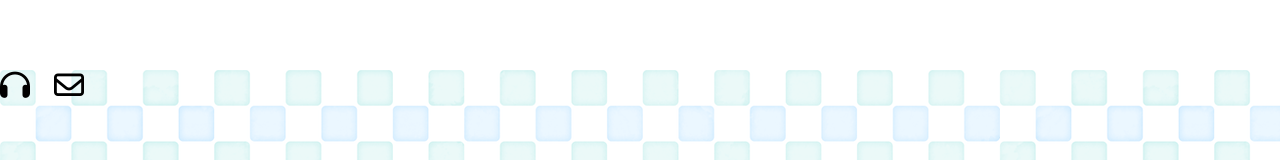
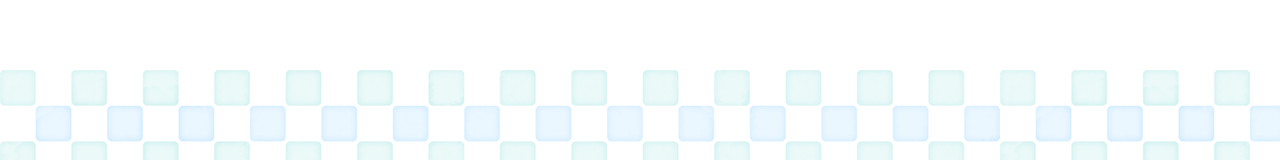
Before and after one commit to o0s7a1m8/pianomaso, a plain HTML site: page index.html in a window 1280 px wide. Shown: the part 830-990 px from the top of the page. Drawn offline with Linux system fonts and the light colour scheme.

Commit message:
Update index.html

```diff
--- a/index.html
+++ b/index.html
@@ -43,8 +43,9 @@
 
     <footer>
         <div class="contact">
-            <i class="fa-solid fa-headphones"></i>
-            <i class="fa-regular fa-envelope"></i>
+
+            <!-- <i class="fa-solid fa-headphones"></i> -->
+            <!-- <i class="fa-regular fa-envelope"></i> -->
         </div>
     </footer>
 
```
